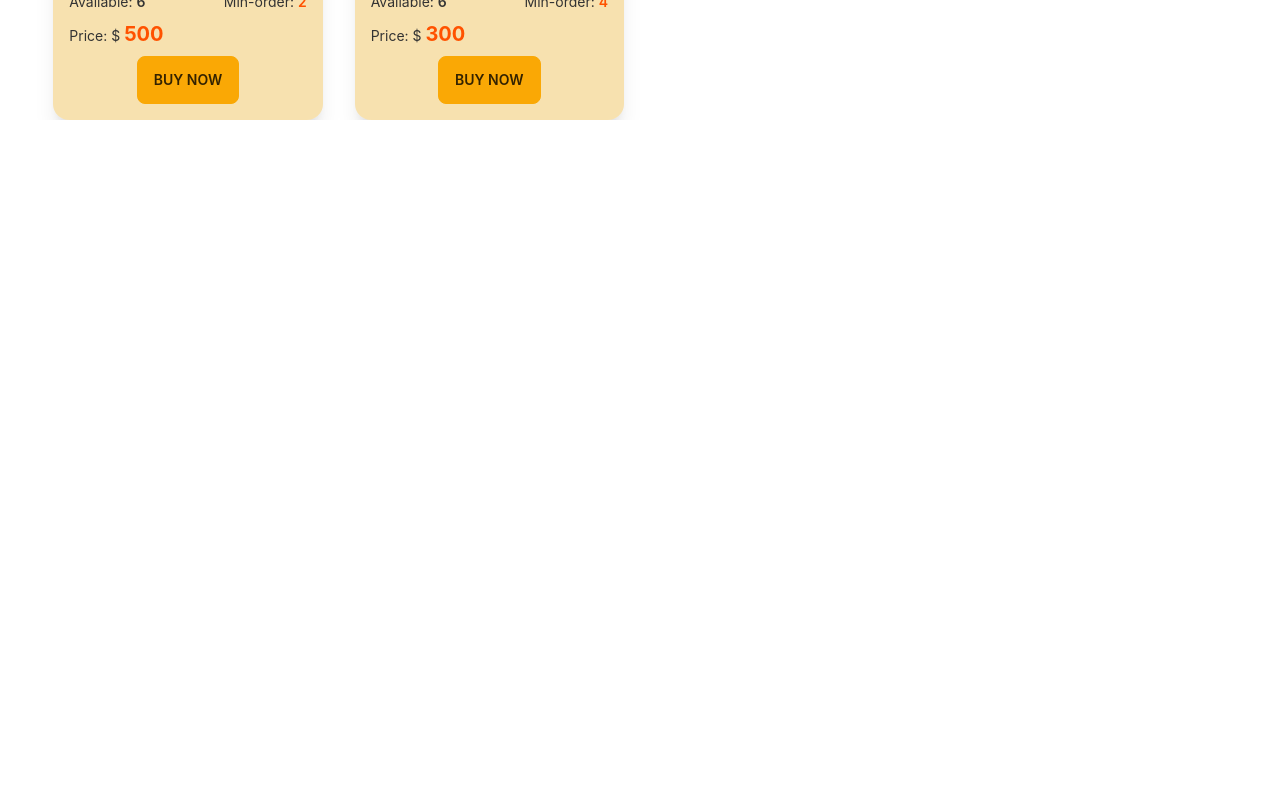
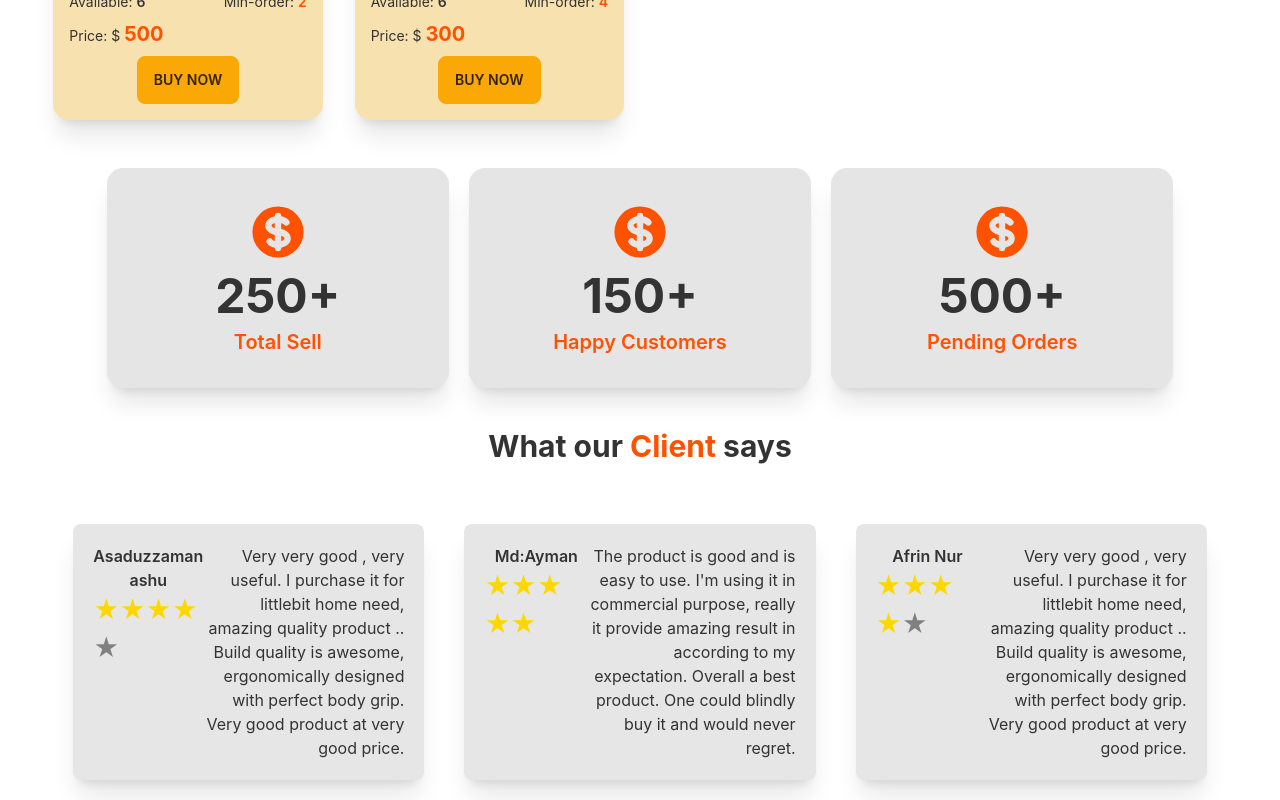
Before and after one commit to buariful/square-electronics, a React (Create React App) app: page / in a window 1280 px wide. Shown: the part 1403-2203 px from the top of the page. Before the commit the page ends 1523 px from the top, so only its background shows below. Built offline with nearby package versions, Linux system fonts and the light colour scheme.

Commit message:
create review

```diff
--- a/package.json
+++ b/package.json
@@ -14,6 +14,8 @@
     "react-dom": "^18.1.0",
     "react-hook-form": "^7.31.2",
     "react-query": "^3.39.0",
+    "react-rating": "^2.0.5",
+    "react-rating-stars-component": "^2.2.0",
     "react-router-dom": "^6.3.0",
     "react-scripts": "5.0.1",
     "web-vitals": "^2.1.4"
--- /dev/null
+++ b/public/review.json
@@ -0,0 +1,20 @@
+[
+    {
+        "id": "1",
+        "user": "Asaduzzaman ashu",
+        "ratings": "4",
+        "text": "Very very good , very useful. I purchase it for littlebit home need, amazing quality product .. Build quality is awesome, ergonomically designed with perfect body grip. Very good product at very good price."
+    },
+    {
+        "id": "2",
+        "user": "Md:Ayman ",
+        "ratings": "5",
+        "text": "The product is good and is easy to use. I'm using it in commercial purpose, really it provide amazing result in according to my expectation. Overall a best product. One could blindly buy it and would never regret."
+    },
+    {
+        "id": "3",
+        "user": "Afrin Nur",
+        "ratings": "4",
+        "text": "Very very good , very useful. I purchase it for littlebit home need, amazing quality product .. Build quality is awesome, ergonomically designed with perfect body grip. Very good product at very good price."
+    }
+]
--- a/src/App.js
+++ b/src/App.js
@@ -16,7 +16,7 @@ function App() {
         <Route path='/home' element={<Home></Home>}></Route>
         <Route path='/blog' element={<Blog></Blog>}></Route>
         <Route path='/login' element={<Login></Login>}></Route>
-        <Route path='/prodetails/:details' element={<ProDetails></ProDetails>} />
+        <Route path='/prodetails/:id' element={<ProDetails></ProDetails>} />
       </Routes>
     </div>
   );
--- a/src/Pages/Home/Home.js
+++ b/src/Pages/Home/Home.js
@@ -1,12 +1,16 @@
 import React from 'react';
 import Banner from './Banner';
 import Products from './Products';
+import Reviews from './Reviews';
+import Summary from './Summary';
 
 const Home = () => {
     return (
         <div>
             <Banner></Banner>
             <Products></Products>
+            <Summary></Summary>
+            <Reviews></Reviews>
         </div>
     );
 };
--- a/src/Pages/Home/ProDetails.js
+++ b/src/Pages/Home/ProDetails.js
@@ -1,9 +1,15 @@
-import React from 'react';
+import React, { useEffect, useState } from 'react';
+import { useParams } from 'react-router-dom';
 
 const ProDetails = () => {
+    const props = useParams()
+    const productId = props.id;
+    const [product, setProduct] = useState();
+
+
     return (
         <div>
-            ;lsdkf;skf;sk;d
+
         </div>
     );
 };
--- a/src/Pages/Home/Products.js
+++ b/src/Pages/Home/Products.js
@@ -3,7 +3,6 @@ import SingleProducts from './SingleProducts';
 
 const Products = () => {
     const [products, setProducts] = useState()
-    console.log(products)
     useEffect(() => {
         fetch('product.json')
             .then(res => res.json())
@@ -11,7 +10,7 @@ const Products = () => {
     }, [])
     return (
         <div>
-            <h1 className='font-bold text-3xl my-10'>Our <span className='text-[#ff2907]'>Products</span></h1>
+            <h1 className='font-bold text-3xl my-10'>Our <span className='text-neutral'>Products</span></h1>
             <div className='w-11/12 grid md:grid-cols-4 grid-cols-1 mx-auto gap-8'>
 
                 {products?.map(product => <SingleProducts product={product} key={product.id}></SingleProducts>)}
--- /dev/null
+++ b/src/Pages/Home/Review.js
@@ -0,0 +1,26 @@
+import React from 'react';
+import ReactStars from "react-rating-stars-component";
+
+const Review = ({ review }) => {
+    const { user, text, ratings } = review;
+    const firstExample = {
+        size: 25,
+        value: ratings,
+        edit: false
+    };
+    return (
+        <div className='bg-base-200 shadow-xl rounded-lg m-5 flex p-5'>
+            <div className='basis-1/3'>
+                <h2 className='font-semibold'>{user}</h2>
+                <div class="rating">
+                    <ReactStars {...firstExample} />
+                </div>
+            </div>
+            <div className='basis-2/3 text-right'>
+                <p>{text}</p>
+            </div>
+        </div>
+    );
+};
+
+export default Review;
--- /dev/null
+++ b/src/Pages/Home/Reviews.js
@@ -0,0 +1,21 @@
+import React, { useEffect, useState } from 'react';
+import Review from './Review';
+
+const Reviews = () => {
+    const [reviews, setReviews] = useState();
+    useEffect(() => {
+        fetch('review.json')
+            .then(res => res.json())
+            .then(data => setReviews(data))
+    }, [])
+    return (
+        <div className='w-11/12 mx-auto'>
+            <h1 className='font-bold text-3xl my-10'>What our <span className='text-neutral'> Client </span>says</h1>
+            <div className='grid md:grid-cols-3 grid-1'>
+                {reviews?.map(review => <Review key={review.id} review={review}></Review>)}
+            </div>
+        </div>
+    );
+};
+
+export default Reviews;
--- /dev/null
+++ b/src/Pages/Home/Summary.js
@@ -0,0 +1,43 @@
+import React from 'react';
+import { CurrencyDollarIcon } from '@heroicons/react/solid';
+
+
+const Summary = () => {
+    return (
+        <div className='w-10/12 mx-auto grid grid-cols-1 md:grid-cols-3 gap-5 mt-12 mb-8'>
+
+            <div className="card bg-[#e5e5e5] shadow-xl">
+                <div className="card-body mx-auto">
+                    <h1><CurrencyDollarIcon className='text-neutral w-16 mx-auto'></CurrencyDollarIcon> </h1>
+                    <h2 className="card-title text-5xl font-bold justify-center">250+</h2>
+                    <p className='text-neutral font-semibold text-xl'>Total Sell</p>
+
+                </div>
+            </div>
+
+            <div className="card bg-[#e5e5e5] shadow-xl">
+                <div className="card-body mx-auto">
+                    <h1><CurrencyDollarIcon className='text-neutral w-16 mx-auto'></CurrencyDollarIcon> </h1>
+                    <h2 className="card-title text-5xl font-bold justify-center">150+</h2>
+                    <p className='text-neutral font-semibold text-xl'>Happy Customers</p>
+
+                </div>
+            </div>
+
+            <div className="card bg-[#e5e5e5] shadow-xl">
+                <div className="card-body mx-auto">
+                    <h1><CurrencyDollarIcon className='text-neutral w-16 mx-auto'></CurrencyDollarIcon> </h1>
+                    <h2 className="card-title text-5xl font-bold justify-center">500+</h2>
+                    <p className='text-neutral font-semibold text-xl'>Pending Orders</p>
+
+                </div>
+            </div>
+
+
+
+
+        </div>
+    );
+};
+
+export default Summary;
```
Also changed, not shown: 1 other file (tests, documents, lock files or other folders).
